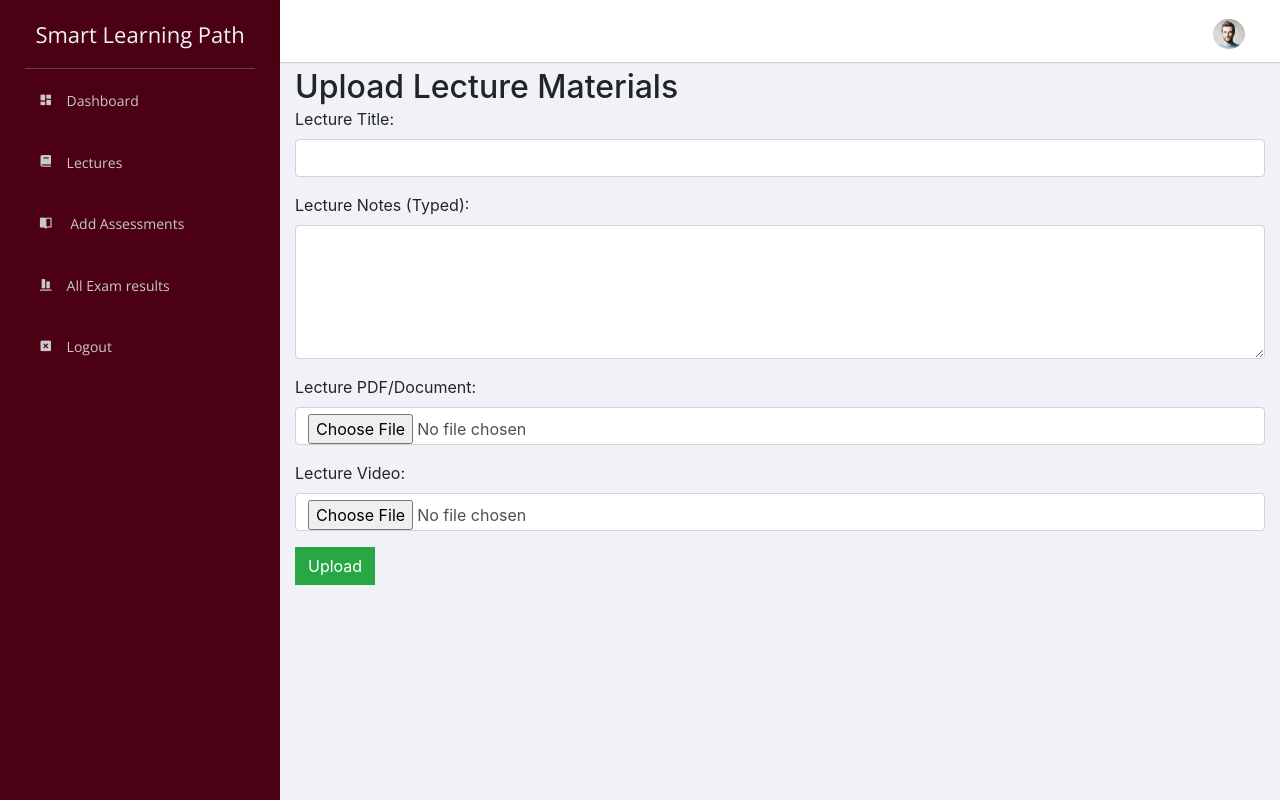
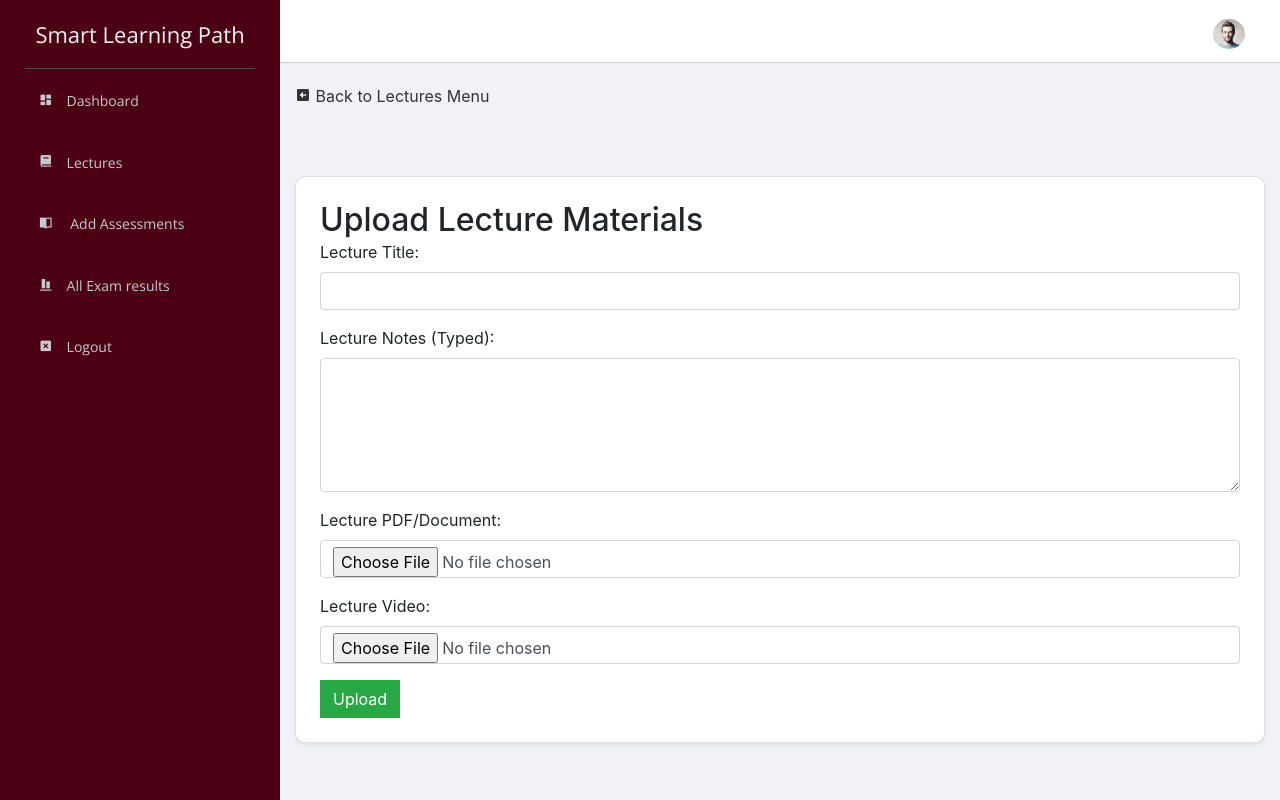
Before and after one commit to sir-fawzy/Smart-Learning-Path, a PHP site: page /admin/upload_lecture.php in a window 1280 px wide. Run offline with PHP 8.4, Linux system fonts and the light colour scheme; some libraries are stand-ins or nearby versions.

Commit message:
Save my current changes

```diff
--- a/admin/upload_lecture.php
+++ b/admin/upload_lecture.php
@@ -4,7 +4,32 @@ include "../connection.php";
 include "header.php";
 ?>
 
-<div class="container">
+<head>
+    <style>
+        .back-btn {
+            color: #333;
+            text-decoration: none;
+            display: inline-block;
+            margin-bottom: 20px;
+            transition: all 0.3s ease;
+        }
+
+        .back-btn:hover {
+            color: #666;
+            text-decoration: none;
+        }
+    </style>
+</head>
+
+<!-- Add Back Button -->
+<div class="container mt-3">
+    <a href="lectures.php" class="back-btn">
+        <i class='bx bxs-left-arrow-square'></i> Back to Lectures Menu
+    </a>
+</div>
+<div class="container mt-5">
+    <div class="card shadow-sm" style="border-radius: 10px;">
+        <div class="card-body p-4">
             <h2>Upload Lecture Materials</h2>
             <form action="upload_lecture.php" method="post" enctype="multipart/form-data">
                 <div class="form-group">
@@ -25,6 +50,8 @@ include "header.php";
                 </div>
                 <button type="submit" class="btn btn-success" name="upload">Upload</button>
             </form>
+        </div>
+    </div>
 </div>
 
 <?php
@@ -73,7 +100,7 @@ if (isset($_POST['upload'])) {
     }
 
     // Only insert into database if at least one file was uploaded successfully
-    if ($pdf_path !== "" || $video_path !== "") {
+    if ($pdf_path !== "" || $video_path !== "" || ($lecture_notes !== "" && $lecture_title !== "")) {
         $query = "INSERT INTO lectures (title, notes, pdf_path, video_path) VALUES ('$lecture_title', '$lecture_notes', '$pdf_path', '$video_path')";
         if (mysqli_query($link, $query)) {
             echo "<div class='alert alert-success'>Lecture materials uploaded successfully.</div>";
--- a/admin/view_lectures.php
+++ b/admin/view_lectures.php
@@ -33,7 +33,7 @@ if (!$link) {
 </div>
 
 <div class="container"
-    style="background-color: white; padding: 20px; border-radius: 8px; box-shadow: 0 2px 4px rgba(0,0,0,0.1);">
+    style="background-color: white; padding: 20px; border-radius: 8px; box-shadow: 0 2px 4px rgba(0,0,0,0.1); ">
     <h2 class="mb-4" style="color: #333; border-bottom: 2px solid grey; padding-bottom: 10px;">Lecture Materials</h2>
     <div class="row">
         <?php
@@ -46,7 +46,7 @@ if (!$link) {
 
             // Title container
             echo "<div class='title-container'>";
-            echo "<h3 class='card-title' style='background-color:grey; padding: 15px; margin: 0; color: white; font-size: 1.2rem; border-radius: 4px 4px 0 0;'>" . htmlspecialchars($row['title']) . "</h3>";
+            echo "<h3 class='card-title' style='background-color:#4C0013; padding: 15px; margin: 0; color: white; font-size: 1.2rem; border-radius: 4px 4px 0 0;'>" . htmlspecialchars($row['title']) . "</h3>";
             echo "</div>";
 
             // Content container
```
Also changed, not shown: 1 other file. Lines whose indentation alone changed are shown as unchanged.
